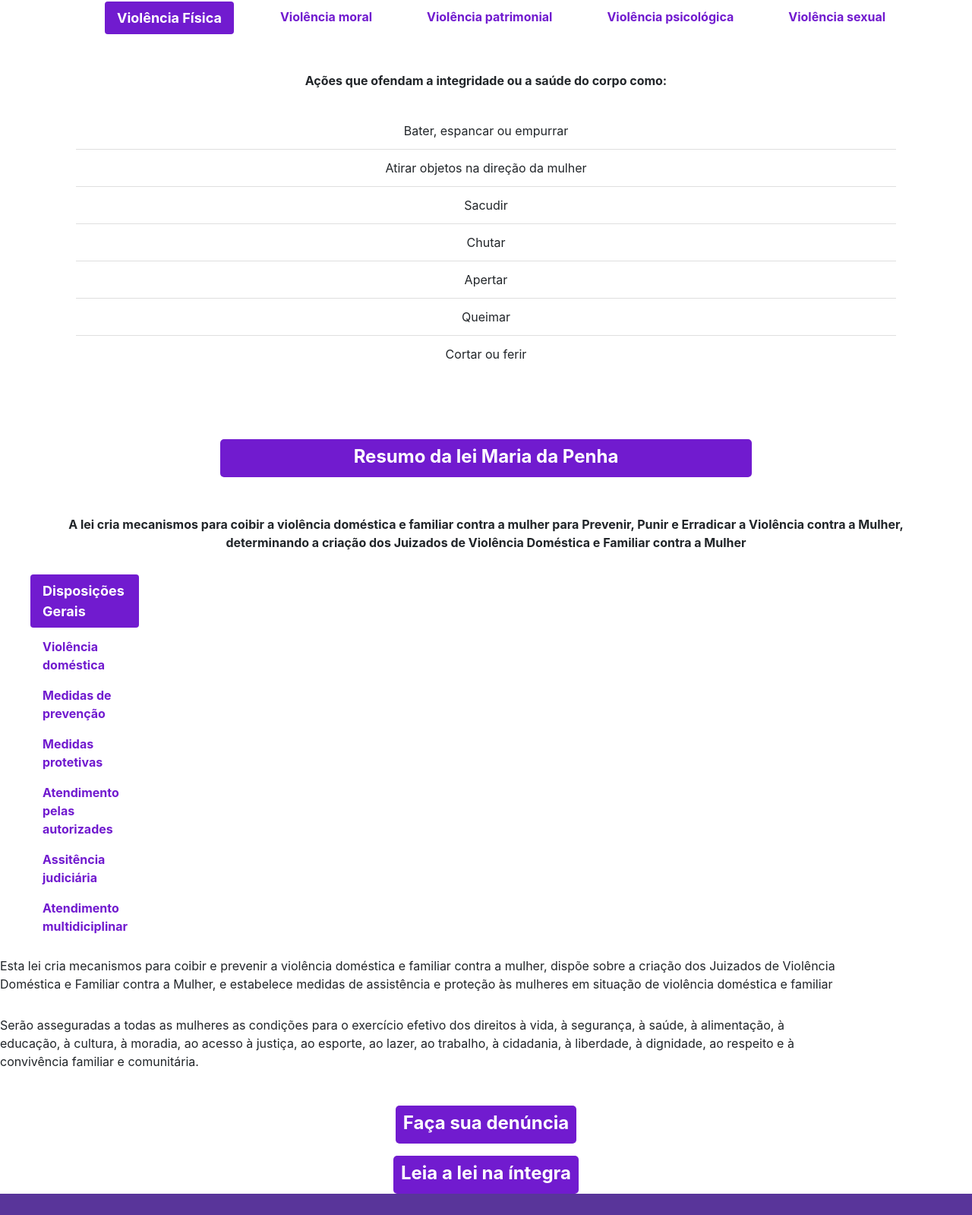
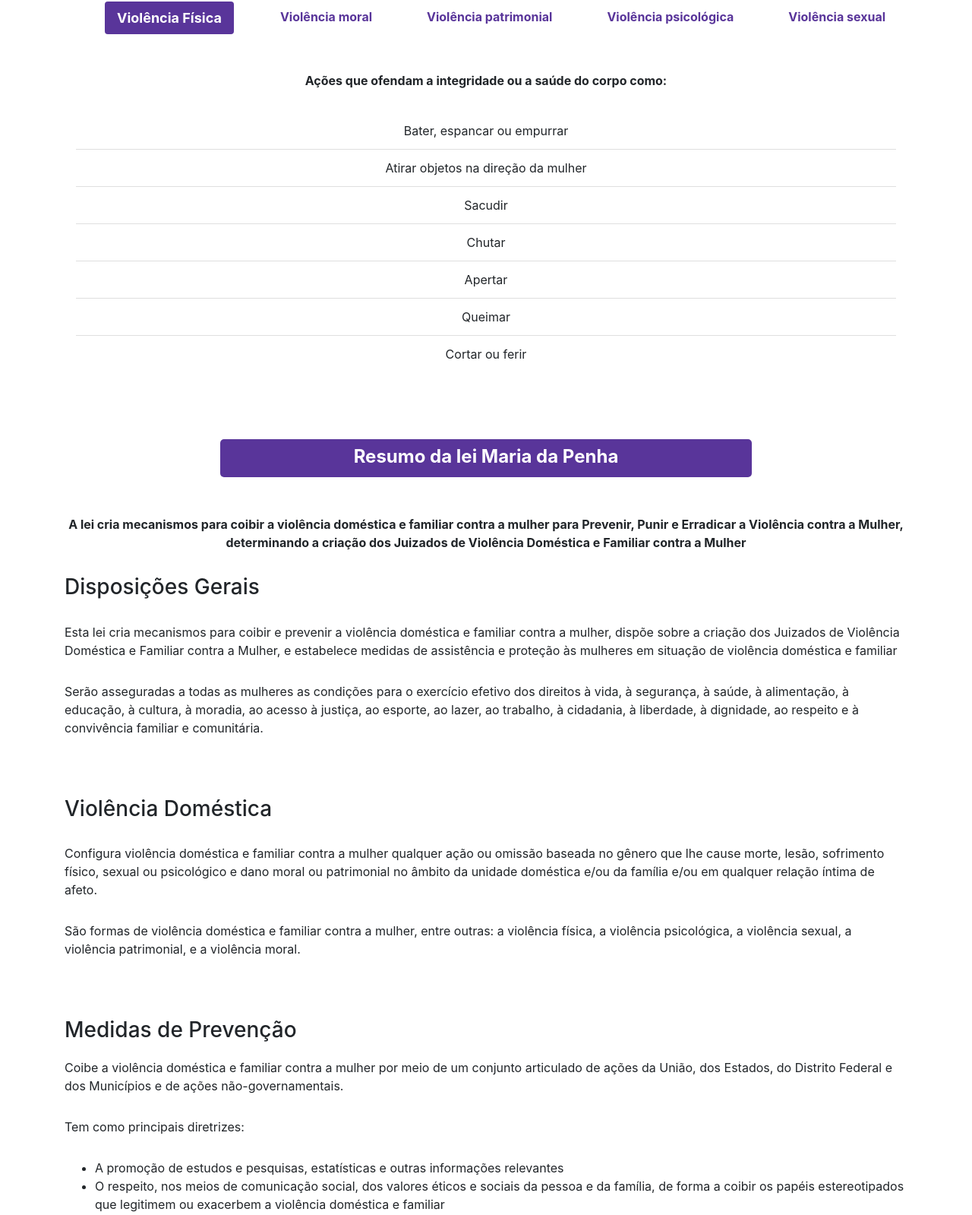
Before and after one commit to ICEI-PUC-Minas-PMV-SI/pmv-si-2024-1-pe6-t2-g4-minas-unidas, a website: page src/frontend/pages/legislacao.html in a window 1280 px wide. Shown: the part 306-1905 px from the top of the page at 76% size. Drawn offline with nearby package versions, Linux system fonts and the light colour scheme.

Commit message:
Correção de front-end legislação e rede de apoio

```diff
--- a/src/frontend/css/legislacao.css
+++ b/src/frontend/css/legislacao.css
@@ -11,10 +11,14 @@ p.tab-pane{
     font-weight: normal;
 }
 
+p.title-page{
+   background-color: rgb(89, 53, 154) ;
+}
+
 
 /*Estilo dos botões direciona*/
 a.btn-direciona{
-    background-color:#711BCF;
+    background-color:rgb(89, 53, 154);
 
     height: 50px;
     padding: 5px 10px;
@@ -38,7 +42,7 @@ a.btn-direciona:hover{
 /* Navpills - Tipos de violência*/
 /* Botões/pílulas ativos*/
 .nav-pills .nav-link.active {
-    background-color: #711BCF;
+    background-color: rgb(89, 53, 154);
     font-weight: bold;
     margin-inline: 5px;
     margin-bottom: 5px;
@@ -48,7 +52,7 @@ a.btn-direciona:hover{
 
 /* Botões/pílulas inativas*/
 .nav-link{
-    color: #711BCF;
+    color: rgb(89, 53, 154);
     font-weight: bold;
     margin-left: 40px;
 
@@ -57,7 +61,7 @@ a.btn-direciona:hover{
 /*Botões/pílulas ao passar ponteiro*/
 .nav-link:hover{
     color: #FFFFFF;
-    background-color: #711BCF;
+    background-color: rgb(89, 53, 154);
 }
 
 
--- a/src/frontend/css/rede-apoio.css
+++ b/src/frontend/css/rede-apoio.css
@@ -28,7 +28,7 @@
 
 /* caixa de texto selecionar cidade - pagina denuncia presencial/telefone */
 .selecione-cidade {
-    background-color:#a071d1;
+    background-color:rgb(89, 53, 154);
     width: 360px;
     height: 50px;
     display: inline;
@@ -42,6 +42,7 @@
     font-size: large;
     text-align: center;
     text-decoration: none;
+    margin-bottom: 10px;
 }
 
 /* caixa de selecao - pagina denuncia presencial/telefone */
@@ -62,6 +63,7 @@
     font-size: medium;
     text-align: center;
     text-decoration: none;
+    margin-top: 10px;
 }
 
 /*Ajustes responsivos*/
--- a/src/frontend/pages/legislacao.html
+++ b/src/frontend/pages/legislacao.html
@@ -178,42 +178,10 @@
                 </P>
             </div>
 
-            <!-- Nav pills - vertical-->
-            <div class="row">
-                <div class="col-2 justify-content-center">
-                    <ul class="nav flex-column nav-pills" aria-orientation="vertical">
-                        <li class="nav-item">
-                            <a class="nav-link active" data-bs-toggle="pill" href="#disposicao-geral">Disposições
-                                Gerais</a>
-                        </li>
-                        <li class="nav-item">
-                            <a class="nav-link" data-bs-toggle="pill" href="#violencia-dom-fa">Violência doméstica</a>
-                        </li>
-                        <li class="nav-item">
-                            <a class="nav-link" data-bs-toggle="pill" href="#medidas-prevencao">Medidas de prevenção</a>
-                        </li>
-                        <li class="nav-item">
-                            <a class="nav-link" data-bs-toggle="pill" href="#medidas-protetivas">Medidas protetivas</a>
-                        </li>
-                        <li class="nav-item">
-                            <a class="nav-link" data-bs-toggle="pill" href="#atendimento-aut">Atendimento pelas
-                                autorizades</a>
-                        </li>
-                        <li class="nav-item">
-                            <a class="nav-link" data-bs-toggle="pill" href="#assis-judiciaria">Assitência
-                                judiciária</a>
-                        </li>
-                        <li class="nav-item">
-                            <a class="nav-link" data-bs-toggle="pill" href="#atendi-multi">Atendimento
-                                multidiciplinar</a>
-                        </li>
-                    </ul>
-                </div>
-
-                <!-- Tab panes - Conteúdo-->
-                <div class="tab-content">
-                    <div class="tab-pane container active  animate__animated animate__fadeInUp" id="disposicao-geral">
-                        <p class="tab-pane">Esta lei cria mecanismos para coibir e prevenir a violência doméstica
+            <div class="container">
+                <div class="item">
+                    <h3>Disposições Gerais</h3>
+                    <p><p class="tab-pane">Esta lei cria mecanismos para coibir e prevenir a violência doméstica
                         e familiar contra a mulher, dispõe sobre a criação dos Juizados de Violência Doméstica
                         e Familiar contra a Mulher, e estabelece medidas de assistência e proteção às mulheres
                         em situação de violência doméstica e familiar
@@ -222,11 +190,14 @@
                         efetivo dos direitos à vida, à segurança, à saúde, à alimentação, à educação, à cultura,
                         à moradia, ao acesso à justiça, ao esporte, ao lazer, ao trabalho, à cidadania, à liberdade,
                         à dignidade, ao respeito e à convivência familiar e comunitária.
-                        </p>
+                    </p></p>
                 </div>
 
-                    <div class="tab-pane container animate__animated animate__fadeInUp" id="violencia-dom-fa">
-                        <p class="tab-pane"> Configura violência doméstica e familiar contra a mulher qualquer ação ou
+                <br><br>
+
+                <div class="item">
+                    <h3>Violência Doméstica</h3>
+                    <p><p class="tab-pane"> Configura violência doméstica e familiar contra a mulher qualquer ação ou
                         omissão baseada no gênero que lhe cause morte, lesão, sofrimento físico, sexual ou
                         psicológico
                         e dano moral ou patrimonial no âmbito da unidade doméstica e/ou da família e/ou em qualquer
@@ -235,10 +206,13 @@
                     <p class="tab-pane">São formas de violência doméstica e familiar contra a mulher, entre outras:
                         a violência física, a violência psicológica, a violência sexual, a violência patrimonial, e
                         a violência moral.
-                        </p>
+                    </p></p>
                 </div>
 
-                    <div class="tab-pane container animate__animated animate__fadeInUp" id="medidas-prevencao">
+                <br><br>
+
+                <div class="item">
+                    <h3>Medidas de Prevenção</h3>
                     <p class="tab-pane"> Coibe a violência doméstica e familiar contra a mulher por meio de um
                         conjunto
                         articulado de ações da União, dos Estados, do Distrito Federal e dos Municípios e de ações
@@ -275,7 +249,10 @@
                     </ul>
                 </div>
 
-                    <div class="tab-pane container animate__animated animate__fadeInUp" id="medidas-protetivas">
+                <br><br>
+
+                <div class="item">
+                    <h3>Medidas Protetivas</h3>
                     <p class="tab-pane">
                         A assistência à mulher em situação de violência doméstica e familiar será prestada de forma
                         articulada
@@ -322,7 +299,10 @@
                     </ul>
                 </div>
 
-                    <div class="tab-pane container animate__animated animate__fadeInUp" id="atendimento-aut">
+                <br><br>
+
+                <div class="item">
+                    <h3>Atendimento pelas Autoridades</h3>
                     <p class="tab-pane"> Na hipótese da iminência ou da prática de violência doméstica e familiar
                         contra a mulher, a
                         autoridade policial que tomar conhecimento da ocorrência adotará, de imediato, as
@@ -353,7 +333,10 @@
                     </ul>
                 </div>
 
-                    <div class="tab-pane container animate__animated animate__fadeInUp" id="assis-judiciaria">
+                <br><br>
+
+                <div class="item">
+                    <h3>Assistência Judiciária</h3>
                     <p class="tab-pane">
                         Em todos os atos processuais, cíveis e criminais,
                         a mulher em situação de violência doméstica e familiar deverá estar acompanhada de advogado
@@ -367,7 +350,10 @@
                     </p>
                 </div>
 
-                    <div class="tab-pane container animate__animated animate__fadeInUp" id="atendi-multi">
+                <br><br>
+
+                <div class="item">
+                    <h3>Atendimento Multidisciplinar</h3>
                     <p class="tab-pane">
                             Em todos os atos processuais, cíveis e criminais,
                             a mulher em situação de violência doméstica e familiar deverá estar acompanhada de advogado
@@ -385,10 +371,15 @@
                             profissional especializado, mediante a indicação da equipe de atendimento multidisciplinar.
                         </p>
                 </div>
+
+
             </div>
-            </div>
+
+
         </div>
     </section>
+
+    <br><br>
 
     <!--Botão de direcionamento para página do governo com com a lei completa para página de Denuncie-->
     <div class="container text-center">
@@ -407,6 +398,8 @@
 
     </div>
 
+
+    <br><br>
     <!-- Rodapé -->
     <footer>
 
```
Also changed, not shown: src/frontend/pages/redes-apoio.html (+5 -2 lines). Lines whose indentation alone changed are shown as unchanged.
